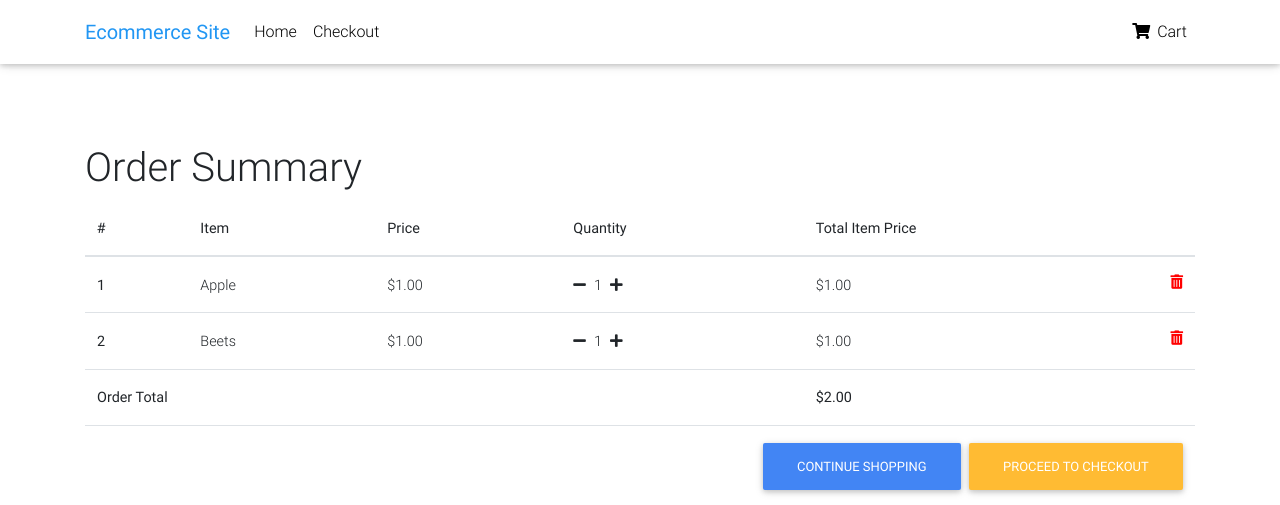
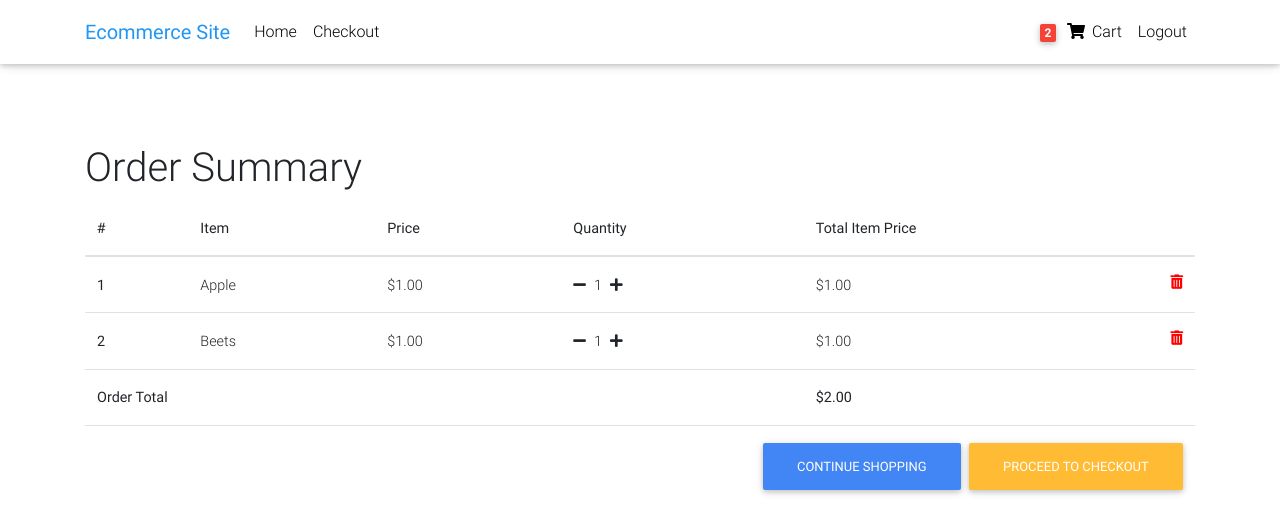
Before and after one commit to alexsonnysar/uh-se-ecommerce-app, a Django app: page /cart/ in a window 1280 px wide. Shown: the top 505 px of the page. Run offline with Django 3.2, Linux system fonts and the light colour scheme; a user stored in the database is signed in; data comes from the database, SQL or seed files in the repository; both versions use the stored data as it was after the commit; some libraries are stand-ins or nearby versions.

Commit message:
Added authentication to navbar

```diff
--- /dev/null
+++ b/core/templatetags/auth.py
@@ -0,0 +1,12 @@
+from django import template
+from core.models import Order
+
+register = template.Library()
+
+@register.filter
+def get_cart_item_count(user):
+    if user.is_authenticated:
+        qs = Order.objects.filter(user=user, is_ordered=False)
+        if qs.exists():
+            return qs[0].items.count()
+    return 0
--- a/templates/base.html
+++ b/templates/base.html
@@ -1,4 +1,5 @@
 {% load static %}
+{% load auth %}
 
 <!DOCTYPE html>
 <html lang="en">
@@ -91,15 +92,34 @@
 
         <!-- Right -->
         <ul class="navbar-nav nav-flex-icons">
+          {% if request.user.is_authenticated %}
           <li class="nav-item">
             <a class="nav-link waves-effect" href="/cart">
-              <!--<span class="badge red z-depth-1 mr-1"> 1 </span>-->
+              <span class="badge red z-depth-1 mr-1"> {{ request.user|get_cart_item_count }} </span>
               <i class="fas fa-shopping-cart"></i>
               <span class="clearfix d-none d-sm-inline-block"> Cart </span>
             </a>
           </li>
+          <li class="nav-item">
+            <a class="nav-link waves-effect" href="{% url 'account_logout' %}">
+              <span class="clearfix d-none d-sm-inline-block"> Logout </span>
+            </a>
+          </li>
         </ul>
-
+        <ul class="navbar-nav nav-flex-icons">
+          {% else %}
+          <li class="nav-item">
+            <a class="nav-link waves-effect" href="{% url 'account_login' %}">
+              <span class="clearfix d-none d-sm-inline-block"> Login </span>
+            </a>
+          </li>
+          <li class="nav-item">
+            <a class="nav-link waves-effect" href="{% url 'account_signup' %}">
+              <span class="clearfix d-none d-sm-inline-block"> Signup </span>
+            </a>
+          </li>
+          {% endif %}
+        </ul>
       </div>
 
     </div>
```
Also changed, not shown: db.sqlite3.
